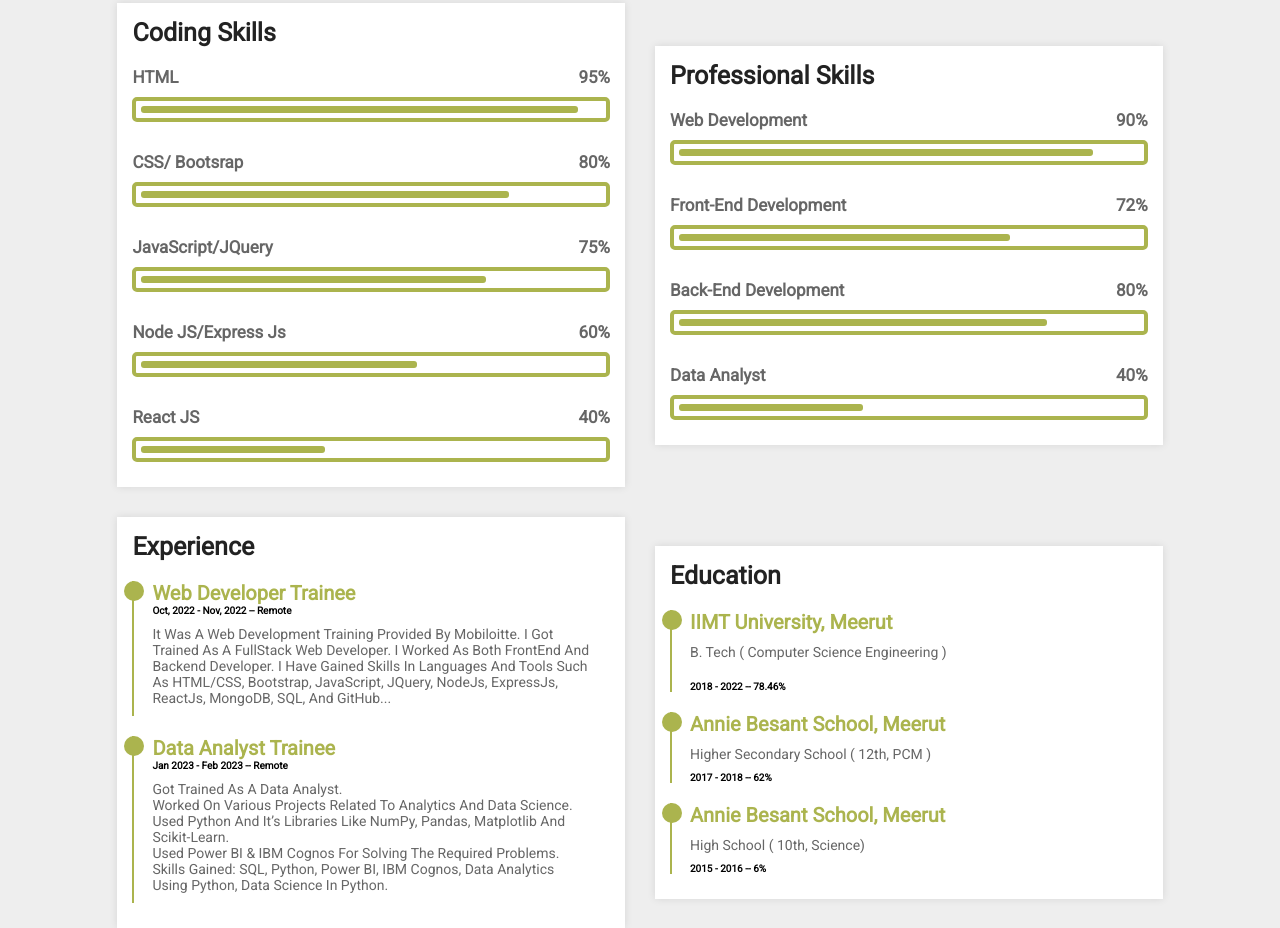
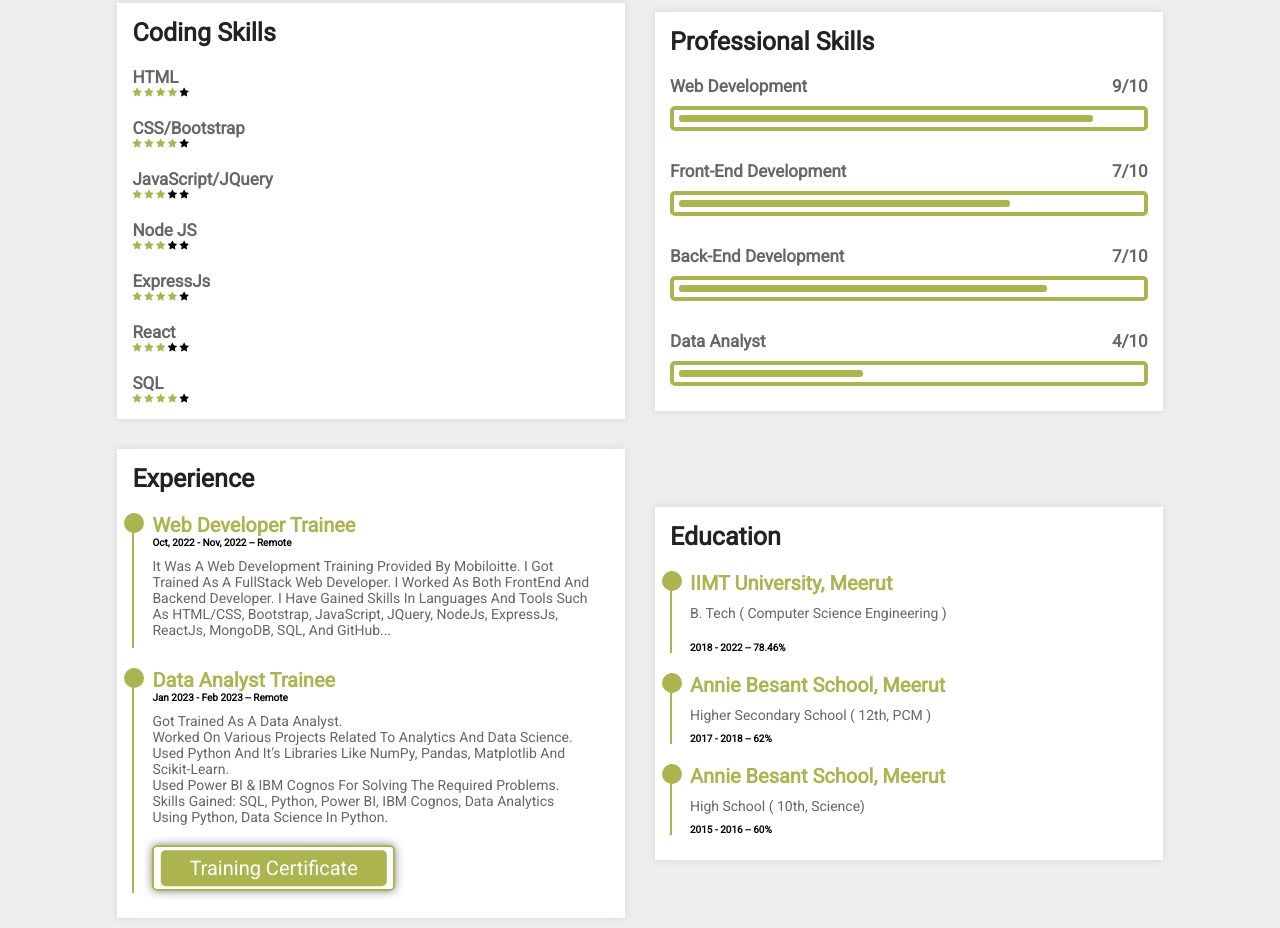
Before and after one commit to ujjwal-143/main-portfolio, a plain HTML site: page index.html in a window 1280 px wide. Shown: the part 712-1640 px from the top of the page. Drawn offline with nearby package versions, Linux system fonts and the light colour scheme.

Commit message:
Updated Resume, Added Training Certificate and some other functionality

```diff
--- a/index.html
+++ b/index.html
@@ -9,6 +9,8 @@
     <script src="https://cdnjs.cloudflare.com/ajax/libs/typed.js/2.0.11/typed.min.js"></script>
     <!-- iconscout  cdn link  -->
     <link rel="stylesheet" href="https://unicons.iconscout.com/release/v4.0.0/css/line.css">
+    <!-- FontAwesome -->
+    <link rel="stylesheet" href="https://cdnjs.cloudflare.com/ajax/libs/font-awesome/4.7.0/css/font-awesome.min.css">
     <!-- custom css file link  -->
     <link rel="stylesheet" href="style.css">
 </head>
@@ -41,8 +43,8 @@
                 I have an Internship learning experience as a Web Developer at Mobiloitte.
                 I know FullStack Web Development with required knowledge of HTML/CSS, Bootstrap, JavaScript, JQuery, NOdeJs, ExpressJs, ReactJs, MongoDB, SQL, GitHub.....
                 I also have an internship experience as a Data Analyst at MedTourEasy where I got trained as a Data Analyst and worked on various projects related to Data Analytics and Data Science.
-                 I am looking for an opportunity to utilize my skills. I am confident with my skills and I assure you I will be a great fit for your company. Thank You</p>
-            <a href="https://drive.google.com/file/d/1CyuGjJKY5g7oKj12D-2l1_uqRhriuLh8/view?usp=sharing" target="_blank" class="btn">Download CV</a>
+                I am looking for an opportunity to utilize my skills. I am confident with my skills and I assure you I will be a great fit for your company. Thank You</p>
+            <a href="https://drive.google.com/file/d/1o3qtNsBalaxMb6AlaySrivI34IaFbXg0/view?usp=sharing" target="_blank" class="btn">Download CV</a>
         </div>
     </section>
     <!-- Home Section End -->
@@ -55,32 +57,82 @@
         <div class="row">
 
             <div class="box">
-                <h3 class="tittle">Coding Skills</h3>
+                <h3 class="tittle">Coding Skills </h3>
                 <!-- Progress first child -->
-                <div class="progress">
-                    <h3> HTML <span>95%</span> </h3>
-                    <div class="bar"><span></span></div>
+                <div class="progress skills">
+                    <h3> HTML </h3>
+                        <span class="fa fa-star checked"></span>
+                        <span class="fa fa-star checked"></span>
+                        <span class="fa fa-star checked"></span>
+                        <span class="fa fa-star checked"></span>
+                        <span class="fa fa-star"></span>
+                    <!-- <div class="bar"><span></span></div> -->
                 </div>
                 <!-- Progress second child -->
-                <div class="progress">
-                    <h3> CSS/ Bootsrap <span>80%</span> </h3>
-                    <div class="bar"><span></span></div>
+                <div class="progress skills">
+                    <h3> CSS/Bootstrap  </h3>
+                    <span class="fa fa-star checked"></span>
+                    <span class="fa fa-star checked"></span>
+                    <span class="fa fa-star checked"></span>
+                    <span class="fa fa-star checked"></span>
+                    <span class="fa fa-star"></span>
+
                 </div>
+
+
                 <!-- Progress third child  -->
                 <!-- And so on so -->
-                <div class="progress">
-                    <h3> JavaScript/JQuery <span>75%</span> </h3>
-                    <div class="bar"><span></span></div>
+                <div class="progress skills">
+                    <h3> JavaScript/JQuery  </h3>
+                        <span class="fa fa-star checked"></span>
+                        <span class="fa fa-star checked"></span>
+                        <span class="fa fa-star checked"></span>
+                        <span class="fa fa-star"></span>
+                        <span class="fa fa-star"></span>
+                    <!-- <div class="bar"><span></span></div> -->
                 </div>
-                <div class="progress">
-                    <h3> Node JS/Express Js  <span>60%</span></h3>
-                    <div class="bar"><span></span></div>
+                <div class="progress skills">
+                    <h3> Node JS  </h3>
+                        <span class="fa fa-star checked"></span>
+                        <span class="fa fa-star checked"></span>
+                        <span class="fa fa-star checked"></span>
+                        <span class="fa fa-star"></span>
+                        <span class="fa fa-star"></span>
+
+                </div>
+                <div class="progress skills">
+                    <h3> ExpressJs  </h3>
+                        <span class="fa fa-star checked"></span>
+                        <span class="fa fa-star checked"></span>
+                        <span class="fa fa-star checked"></span>
+                        <span class="fa fa-star checked"></span>
+                        <span class="fa fa-star"></span>
+
                 </div>
 
-                <div class="progress">
-                    <h3> React JS<span>40%</span> </h3>
-                    <div class="bar"><span></span></div>
+
+                <div class="progress skills">
+                    <h3> React  </h3>
+                        <span class="fa fa-star checked"></span>
+                        <span class="fa fa-star checked"></span>
+                        <span class="fa fa-star checked"></span>
+                        <span class="fa fa-star "></span>
+                        <span class="fa fa-star"></span>
+
                 </div>
+
+
+
+                <div class="progress skills">
+                    <h3> SQL  </h3>
+                        <span class="fa fa-star checked"></span>
+                        <span class="fa fa-star checked"></span>
+                        <span class="fa fa-star checked"></span>
+                        <span class="fa fa-star checked"></span>
+                        <span class="fa fa-star"></span>
+
+                </div>
+
 
 
 
@@ -89,19 +141,19 @@
             <div class="box">
                 <h3 class="tittle">Professional Skills</h3>
                 <div class="progress">
-                    <h3> Web Development <span>90%</span> </h3>
+                    <h3> Web Development <span>9/10</span> </h3>
                     <div class="bar"><span></span></div>
                 </div>
                 <div class="progress">
-                    <h3> Front-End Development  <span>72%</span> </h3>
+                    <h3> Front-End Development  <span>7/10</span> </h3>
                     <div class="bar"><span></span></div>
                 </div>
                 <div class="progress">
-                    <h3> Back-End Development <span>80%</span> </h3>
+                    <h3> Back-End Development <span>7/10</span> </h3>
                     <div class="bar"><span></span></div>
                 </div>
                 <div class="progress">
-                    <h3> Data Analyst <span>40%</span> </h3>
+                    <h3> Data Analyst <span>4/10</span> </h3>
                     <div class="bar"><span></span></div>
                 </div>
             </div>
@@ -123,6 +175,8 @@
                         Used Python and it’s libraries like NumPy, Pandas, Matplotlib and Scikit-Learn. <br>
                         Used Power BI & IBM Cognos for solving the required problems. <br>
                         Skills Gained: SQL, Python, Power BI, IBM Cognos, Data Analytics using Python, Data Science In Python. </p>
+                        <a href="https://drive.google.com/file/d/192Mxvpo0oivHR8jUUy9EQ8cSGMXrHmuN/view?usp=sharing" target="_blank" class="btn">Training certificate</a>
+
                 </div>
 
             </div>
@@ -142,7 +196,7 @@
                 <div class="exp-box">
                     <h3>Annie Besant School, Meerut</h3>
                     <p>High School ( 10th, Science)</p>
-                    <h4>2015 - 2016 -- 6%</h4>
+                    <h4>2015 - 2016 -- 60%</h4>
                 </div>
             </div>
         </div>
@@ -206,7 +260,7 @@
             </div>
 
             <div class="box">
-                <i class="uil uil-envelopes"></i>
+                <a href="mailto:ujjwal.sharma.cse47@gmail.com"><i class="uil uil-envelopes"></i></a>
                 <h3>My Email</h3>
                 <p>ujjwal.sharma.cse47@gmail.com</p>
             </div>
--- a/script.js
+++ b/script.js
@@ -51,7 +51,7 @@ var typed = new Typed(".typing", {
     strings: [
         "<span style='color:crimson;'>Web Developer </span>",
         "<span style='color:#00a8ff;'>Front-End Developer </span>",
-        "<span style='color:#00b894;'>Backe-End Developer</span>",
+        "<span style='color:#00b894;'>Back-End Developer</span>",
     ],
     typeSpeed: 100,
     backSpeed: 60,
--- a/style.css
+++ b/style.css
@@ -1,6 +1,6 @@
 @import url('https://fonts.googleapis.com/css2?family=Roboto:wght@100;300;400&display=swap');
 :root {
-    --main-color: rgb(171, 180, 78);
+    --main-color: rgb(172, 180, 80);
     --primary-bg-color: #fff;
     --secondary-bg-color: #eee;
     --primary-text-color: #222;
@@ -194,6 +194,13 @@ section {
     flex-wrap: wrap;
 }
 
+/* Stars */
+
+.checked {
+    color: rgb(172, 180, 80);
+
+  }
+
 .home .image {
     flex: 1 1 40rem;
     padding: 1rem;
@@ -280,11 +287,16 @@ section {
     margin: 1.5rem;
 }
 
+
 .about .row .box .tittle {
     color: var(--primary-text-color);
     font-size: 2.5rem;
     padding: 1rem 0;
 }
+.progress .skills{
+    display: inline-block;
+    vertical-align: top;
+  }
 
 .about .row .box .progress {
     padding: 1rem 0;
```
